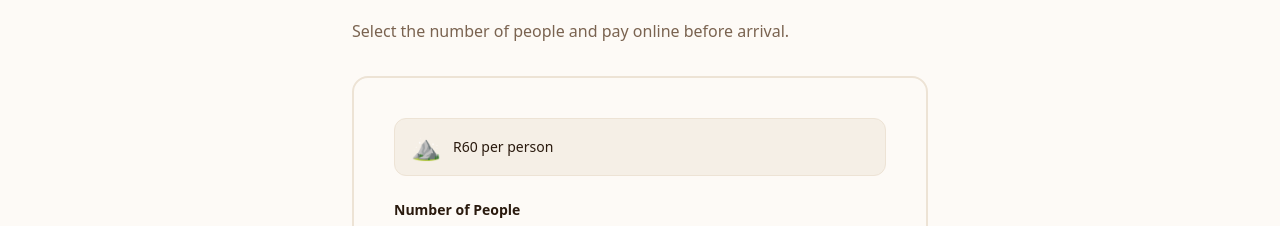
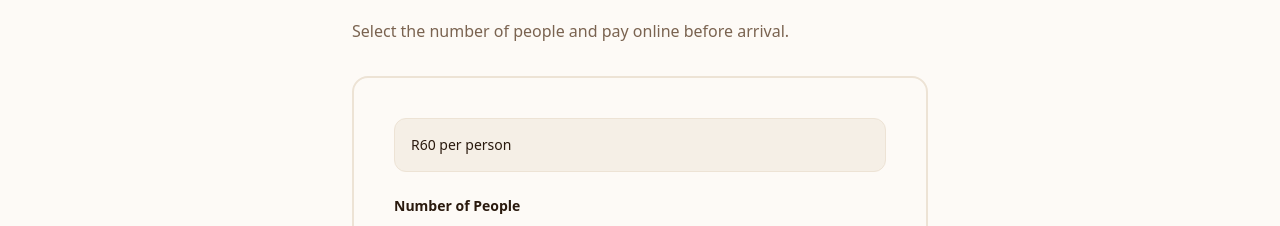
Before and after one commit to Shahidali78/selmasi, a Next.js app: page / in a window 1280 px wide. Shown: the part 4646-4872 px from the top of the page. Built offline with nearby package versions, Linux system fonts and the light colour scheme.

Commit message:
Remove mountain emoji from Mountain Climbing section

```diff
--- a/src/components/MountainClimbing.js
+++ b/src/components/MountainClimbing.js
@@ -65,8 +65,7 @@ export default function MountainClimbing() {
 
           <div className="bg-cream rounded-2xl border-2 border-beige-md p-8 md:p-10">
             {/* Price note */}
-            <div className="flex items-center gap-3 mb-6 bg-beige rounded-xl p-4 border border-beige-md">
-              <span className="text-2xl leading-none">⛰️</span>
+            <div className="mb-6 bg-beige rounded-xl p-4 border border-beige-md">
               <p className="text-sm font-medium text-brown">{mountainClimbing.priceNote}</p>
             </div>
 
```
